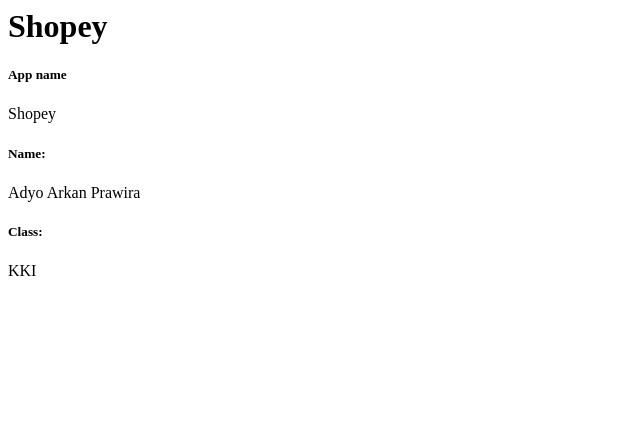
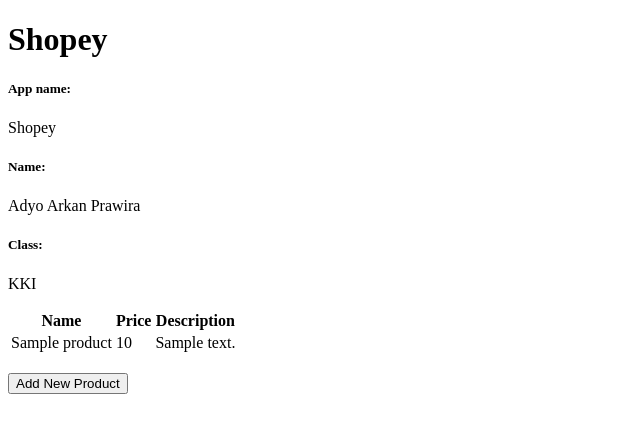
Before and after one commit to adyoprawira/shopey, a Django app: page / in a window 1280 px wide. Shown: the top 433 px of the page, without its empty margins (0-640 px from the left). Run offline with Django 5.2, Linux system fonts and the light colour scheme; tables that the repository leaves empty hold one stand-in row (values such as "Sample post").

Commit message:
Finish assignment 3

```diff
--- a/main/models.py
+++ b/main/models.py
@@ -1,6 +1,8 @@
+import uuid
 from django.db import models
 
 class Product(models.Model):
+    id = models.UUIDField(primary_key=True, default=uuid.uuid4, editable=False)
     name = models.CharField(max_length=50)
     price = models.IntegerField()
     description = models.TextField()
--- a/main/templates/main.html
+++ b/main/templates/main.html
@@ -1,8 +1,43 @@
+{% extends 'base.html' %}
+{% block content %}
 <h1>Shopey</h1>
 
-<h5>App name </h5>
-<p>{{app_name}}</p> <!-- Change according to your npm -->
+<h5>App name: </h5>
+<p>{{app_name}}</p>
+
 <h5>Name: </h5>
-<p>{{name}}</p> <!-- Change according to your name -->
+<p>{{name}}</p>
+
 <h5>Class: </h5>
-<p>{{class}}</p> <!-- Change according to your class -->
+<p>{{class}}</p>
+
+{% if not product_entries %}
+<p>There are no product in Shopey.</p>
+{% else %}
+
+<table>
+  <tr>
+    <th>Name</th>
+    <th>Price</th>
+    <th>Description</th>
+  </tr>
+
+  {% comment %} This is how to display product
+  {% endcomment %}
+  {% for product_entry in product_entries %}
+  <tr>
+      <td>{{product_entry.name}}</td>
+      <td>{{product_entry.price}}</td>
+      <td>{{product_entry.description}}</td>
+    </tr>
+    {% endfor %}
+  </table>
+  {% endif %}
+
+    <br />
+
+    <a href="{% url 'main:create_product' %}">
+      <button>Add New Product</button>
+    </a>
+
+{% endblock content %}
--- a/main/urls.py
+++ b/main/urls.py
@@ -1,8 +1,13 @@
 from django.urls import path
-from main.views import show_main
+from main.views import show_main, create_product, show_xml, show_json, show_xml_by_id, show_json_by_id
 
 app_name = 'main'
 
 urlpatterns = [
     path('', show_main, name='show_main'),
+    path('create-product', create_product, name='create_product'),
+    path('xml/', show_xml, name='show_xml'),
+    path('json/', show_json, name='show_json'),
+    path('xml/<str:id>/', show_xml_by_id, name='show_xml_by_id'),
+    path('json/<str:id>/', show_json_by_id, name='show_json_by_id'),
 ]
--- a/main/views.py
+++ b/main/views.py
@@ -1,10 +1,43 @@
-from django.shortcuts import render
+from django.http import HttpResponse
+from django.core import serializers
+from django.shortcuts import render, redirect
+from main.forms import ProductForm
+from main.models import Product
 
 def show_main(request):
+    product_entries = Product.objects.all()
+
     context = {
         'app_name' : 'Shopey',
         'name' : "Adyo Arkan Prawira",
         'class' : 'KKI',
+        'product_entries': product_entries,
     }
 
     return render(request, "main.html", context)
+
+def create_product(request):
+    form = ProductForm(request.POST or None)
+
+    if form.is_valid() and request.method == "POST":
+        form.save()
+        return redirect("main:show_main")
+
+    context = {'form': form}
+    return render(request, "create_product.html", context)
+
+def show_xml(request):
+    data = Product.objects.all()
+    return HttpResponse(serializers.serialize("xml", data), content_type="application/xml")
+
+def show_json(request):
+    data = Product.objects.all()
+    return HttpResponse(serializers.serialize("json", data), content_type="application/json")
+
+def show_xml_by_id(request, id):
+    data = Product.objects.filter(pk=id)
+    return HttpResponse(serializers.serialize("xml", data), content_type="application/xml")
+
+def show_json_by_id(request, id):
+    data = Product.objects.filter(pk=id)
+    return HttpResponse(serializers.serialize("json", data), content_type="application/json")
--- a/shopey/settings.py
+++ b/shopey/settings.py
@@ -55,7 +55,7 @@ ROOT_URLCONF = 'shopey.urls'
 TEMPLATES = [
     {
         'BACKEND': 'django.template.backends.django.DjangoTemplates',
-        'DIRS': [],
+        'DIRS': [BASE_DIR / 'templates'],
         'APP_DIRS': True,
         'OPTIONS': {
             'context_processors': [
--- /dev/null
+++ b/templates/base.html
@@ -0,0 +1,13 @@
+{% load static %}
+<!DOCTYPE html>
+<html lang="en">
+  <head>
+    <meta charset="UTF-8" />
+    <meta name="viewport" content="width=device-width, initial-scale=1.0" />
+    {% block meta %} {% endblock meta %}
+  </head>
+
+  <body>
+    {% block content %} {% endblock content %}
+  </body>
+</html>
```
Also changed, not shown: main/forms.py (added, +7 -0 lines), main/templates/create_product.html (added, +17 -0 lines), README.md (added), main/migrations/0002_alter_product_id.py (added).
